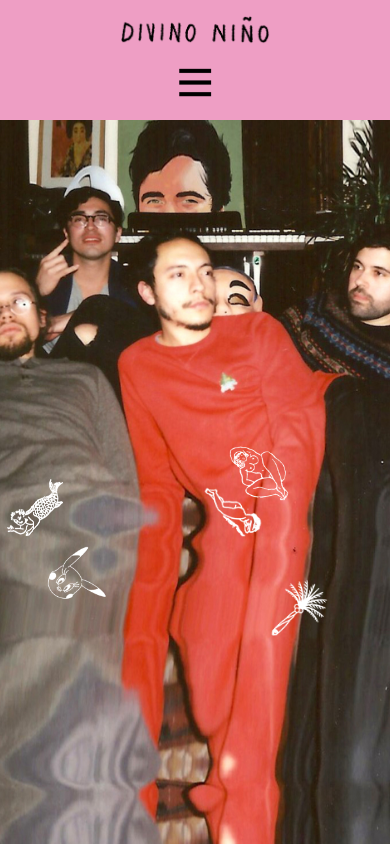
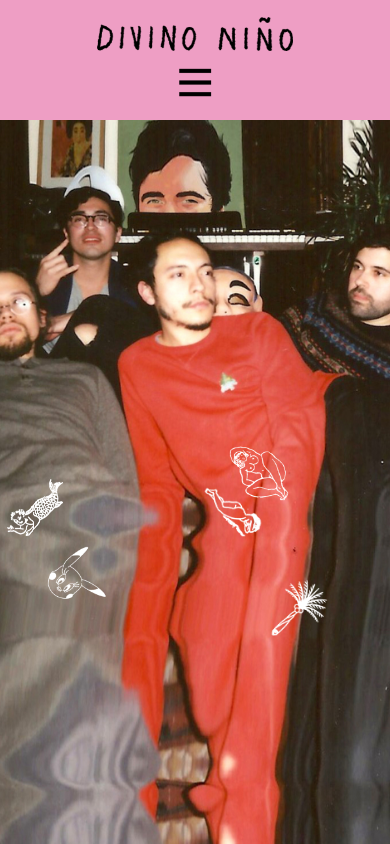
Before and after one commit to javierforero/divinonino_site, a plain HTML site: page index.html in a window 390 px wide. Drawn offline with nearby package versions, Linux system fonts and the light colour scheme.

Commit message:
responsive change

```diff
--- a/css/style.css
+++ b/css/style.css
@@ -60,7 +60,7 @@ ul#email a {
   float:left;
   text-decoration: none;
   letter-spacing: 2px;
-  padding-right: 15px;
+  padding-right: 30px;
 }
 nav {
   position: relative;
@@ -130,7 +130,7 @@ table td {
   left: 25px;
 	width: 15%;
   height: auto;
-	min-width: 150px;
+	min-width: 200px;
   max-width: 200px;
   z-index: 100;
 }
@@ -262,6 +262,7 @@ img#ham, img#cross {
   left: 0;
   right: 0;
   margin: auto;
+  min-width: 200px;
  }
 }
 @media only screen  and (max-width :  480px) {
```
